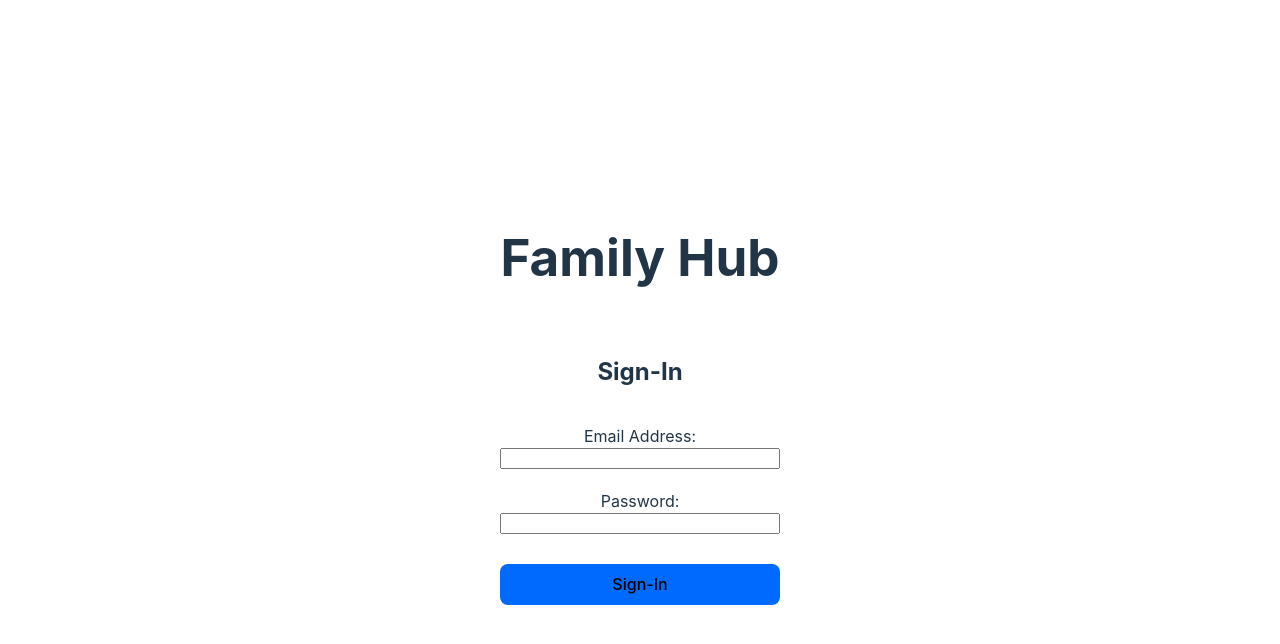
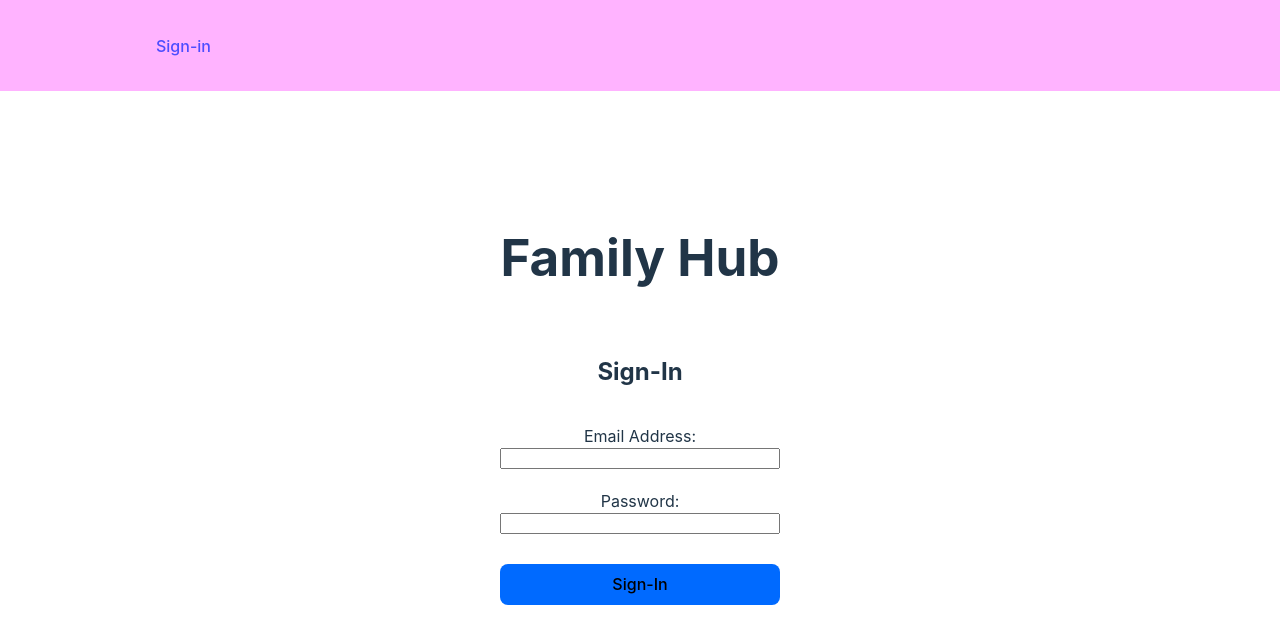
Before and after one commit to TTanisha/FamilyHub, a React (Vite) app in the folder front_end/: page / in a window 1280 px wide. Shown: the top 644 px of the page. Built offline with nearby package versions, Linux system fonts and the light colour scheme; a small style sheet from the web is missing; what @toast-ui/calendar would draw is missing.

Commit message:
Added sign out functionality

```diff
--- a/front_end/src/App.jsx
+++ b/front_end/src/App.jsx
@@ -6,15 +6,21 @@ import { BrowserRouter as Router, Routes, Route}
 import Calendar from './pages/calendar';
 import FamilyGroups from './pages/familyGroups/familyGroups';
 import SignIn from './pages/signPages/signIn';
+import SignOut from './pages/signPages/signOut';
+import {Navigate} from 'react-router-dom';
 
 function App() {
+
+  let isLoggedIn = (localStorage.getItem("loggedIn") === "true");
+
 return (
     <Router>
     <Navbar />
     <Routes>
-      <Route exact path='/' element={<SignIn />} />
-      <Route path='/calendar' element={<Calendar/>} />
-      <Route path='/familygroups' element={<FamilyGroups/>} />
+      <Route exact path='/' element={isLoggedIn ? <Calendar/> : <SignIn />} />
+      <Route path='/calendar' element={isLoggedIn ? <Calendar/> : <Navigate to='/'/>} />
+      <Route path='/familygroups' element={isLoggedIn ? <FamilyGroups/> : <Navigate to='/'/>} />
+      <Route path='/signout' element={isLoggedIn ? <SignOut/> : <Navigate to='/'/>} />
     </Routes>
     </Router>
 );
--- a/front_end/src/components/NavBar/index.jsx
+++ b/front_end/src/components/NavBar/index.jsx
@@ -4,26 +4,31 @@ import { Nav, NavLink, NavMenu }
 
 const Navbar = () => {
 
-  if (window.location.pathname==='/')
-  {
-    return (
-      <></>
-    )
-  }
+  let isLoggedIn = (localStorage.getItem("loggedIn") === "true");
 
   return (
     <>
       <Nav>
         <NavMenu>
-        {/* <NavLink to='/'>
-            Sign-Out
-          </NavLink> */}
+          {!isLoggedIn &&
+            <NavLink to="/">
+            Sign-in
+          </NavLink>
+          }
+          {isLoggedIn &&
           <NavLink to="/calendar">
             Calendar
           </NavLink>
+          }
+          {isLoggedIn &&
           <NavLink to="/familygroups">
             My Family Groups
           </NavLink>
+          }
+          {isLoggedIn &&
+            <NavLink to="/signout">
+            Sign-Out
+            </NavLink> }
         </NavMenu>
       </Nav>
     </>
--- a/front_end/src/pages/signPages/signIn.jsx
+++ b/front_end/src/pages/signPages/signIn.jsx
@@ -13,6 +13,8 @@ birthday: new Date(),
 const SignIn = () => {
     const[email, setEmail] = React.useState('');
     const[password, setPassword] = React.useState('');
+
+  localStorage.setItem("loggedIn", "false");
 
   return (
     <div class="sign-in">
@@ -40,6 +42,7 @@ async function signUserIn(props) {
       {
         const newUser = response.data.data.user;
         localStorage.setItem("user", newUser);
+        localStorage.setItem("loggedIn", "true");
         return response.data;
       }
   }).catch(function (error) {
--- /dev/null
+++ b/front_end/src/pages/signPages/signOut.jsx
@@ -0,0 +1,14 @@
+import React from 'react';
+import './sign.css';
+
+const SignOut = () => {
+  localStorage.setItem("loggedIn", "false");
+
+  return (
+    <div class="sign-in">
+     {window.location.href='/'}
+    </div>
+  );
+};
+
+export default SignOut;
```
